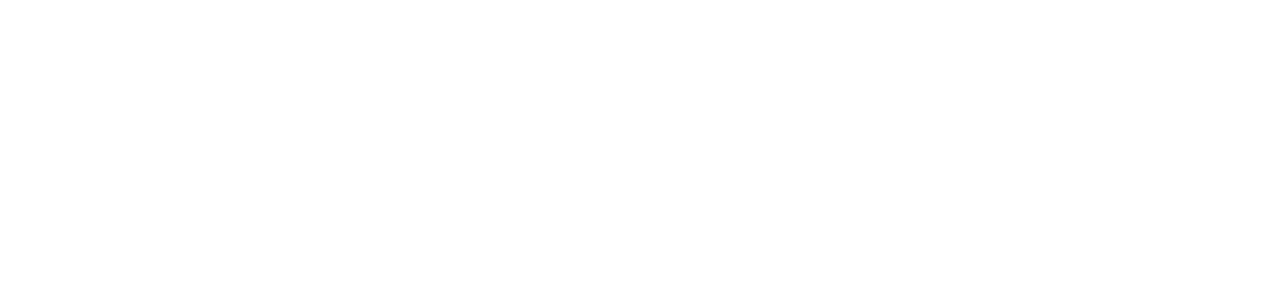
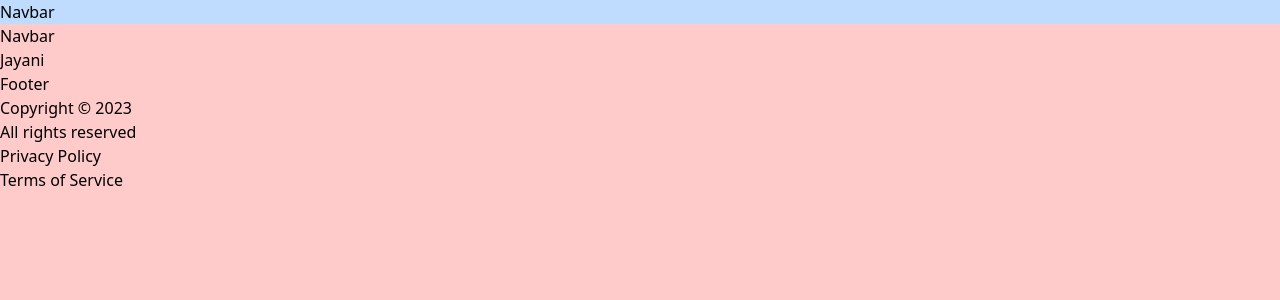
Before and after one commit to Jaynejay/CodeRella-Project, a React (Vite) app in the folder client/: page /jayani in a window 1280 px wide. Before the commit this address had no page. Shown: the top 300 px of the page. Built offline with nearby package versions, Linux system fonts and the light colour scheme.

Commit message:
Test code
Test code addded to finance

```diff
--- a/client/src/App.jsx
+++ b/client/src/App.jsx
@@ -4,6 +4,9 @@
 import AccountSetup from "./pages/AccountSetup";
 import RegistrationForm from "./pages/RegistrationForm";
 import ForgotPassword from "./pages/ForgotPassword";
+import Jayani from "./pages/jayani";
+
+
 function App() {
 
 
@@ -17,6 +20,7 @@
           <Route path="/sign-up" element={<AccountSetup />} />
           <Route path="/register" element={<RegistrationForm />} />
           <Route path="/forgot-password" element={<ForgotPassword />} />
+          <Route path="/jayani" element={<Jayani />} />
 
         </Routes>
       </Router>
--- a/client/src/components/layout/Footer.jsx
+++ b/client/src/components/layout/Footer.jsx
@@ -0,0 +1,16 @@
+
+
+const Footer = () => {
+  return (
+    <div>
+        <h1>Footer</h1>
+        <p>Copyright © 2023</p>
+        <p>All rights reserved</p>
+        <p>Privacy Policy</p>
+        <p>Terms of Service</p>
+
+    </div>
+  )
+}
+
+export default Footer
--- a/client/src/components/layout/Navbar.jsx
+++ b/client/src/components/layout/Navbar.jsx
@@ -0,0 +1,13 @@
+
+
+const Navbar = () => {
+  return (
+    <div>
+        <h1 className="bg-blue-200">Navbar</h1>
+        <h1>Navbar</h1>
+
+    </div>
+  )
+}
+
+export default Navbar
--- /dev/null
+++ b/client/src/pages/jayani.jsx
@@ -0,0 +1,14 @@
+import Navbar from "../components/layout/Navbar"
+import Footer from "../components/layout/Footer"
+
+const jayani = () => {
+  return (
+    <div className="bg-red-200 h-screen">
+        <Navbar/>
+        <h1>Jayani</h1>
+        <Footer/>
+        </div>
+  )
+}
+
+export default jayani
```
